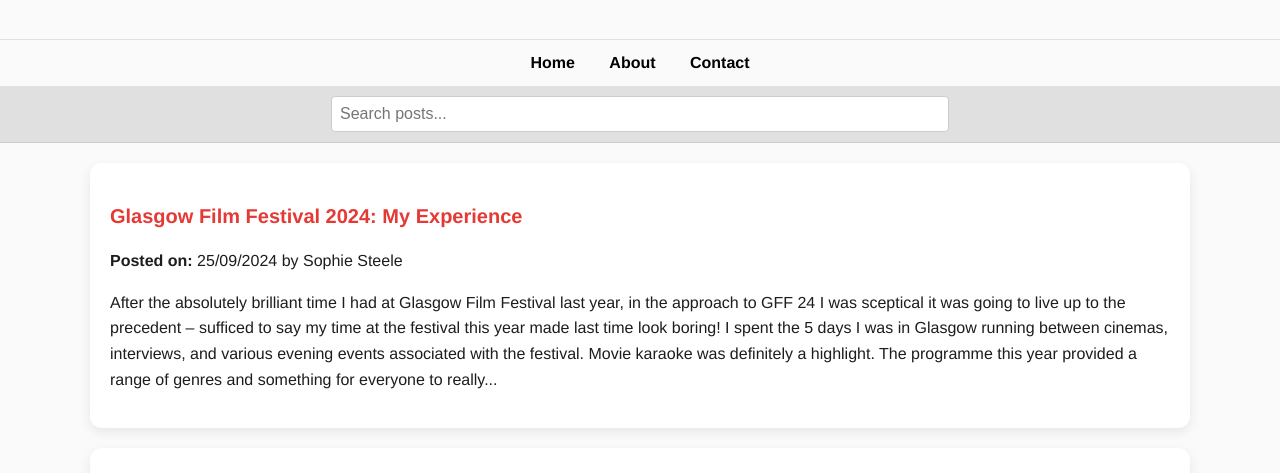
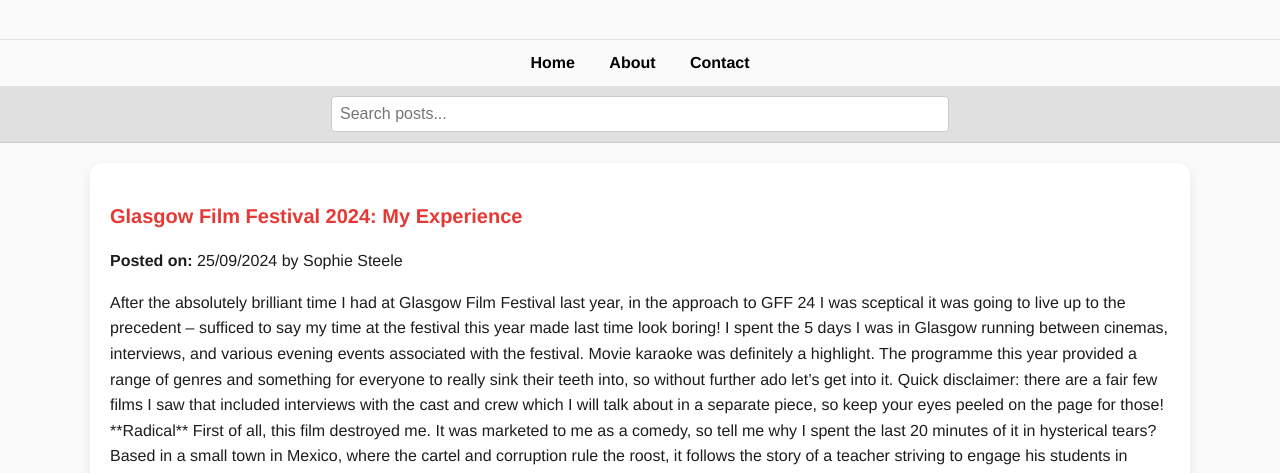
Before and after one commit to SophieSteele/SophieSteelesReels, a website: page index.html in a window 1280 px wide. Shown: the part 322-795 px from the top of the page. Drawn offline with Linux system fonts and the light colour scheme; a web font is replaced by a local one.

```diff
--- a/index.html
+++ b/index.html
@@ -416,24 +416,22 @@
                             throw new Error(`HTTP error! Status: ${response.status}`);
                         }
                         const data = await response.json();
-
                         if (data && Array.isArray(data.posts)) {
                             data.posts.reverse().forEach((post) => {
                                 const postElement = document.createElement('article');
                                 postElement.classList.add('post');
-
-                                const truncatedContent = post.content.length > 200 ? post.content.substring(0, 500) + '...' : post.content;
                                 let postImage = '';
                                 if (post.image) {
+                                    console.log(post.image);
                                     postImage = `<img src="${post.image}" alt="${post.title}" style="width:100%; max-height: 200px; object-fit: cover; margin-bottom: 10px;">`;
                                 }
-
                                 postElement.innerHTML = `
                         ${postImage}
                         <h2>${post.title}</h2>
                         <p><strong>Posted on:</strong> ${post.date} by Sophie Steele</p>
-                        <p>${truncatedContent}</p>
+                        <p>${post.content}</p>
                     `;
+
                                 postElement.addEventListener('click', () => openModal(post));
                                 container.appendChild(postElement);
                             });
@@ -445,6 +443,7 @@
                     }
                 }
             }
+
 
             function openModal(post) {
                 const modal = document.getElementById('modal');
```
